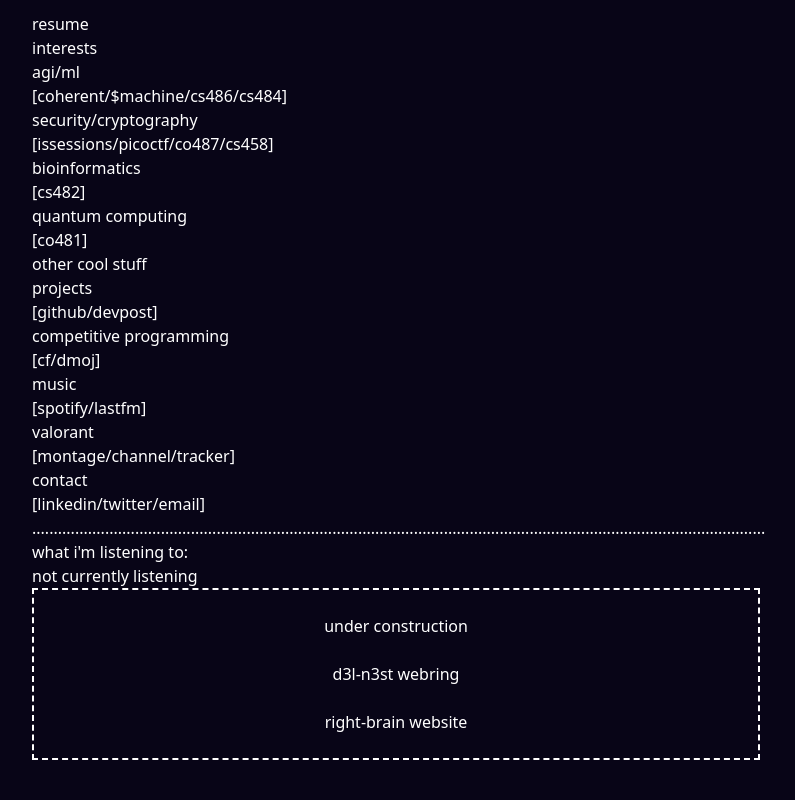
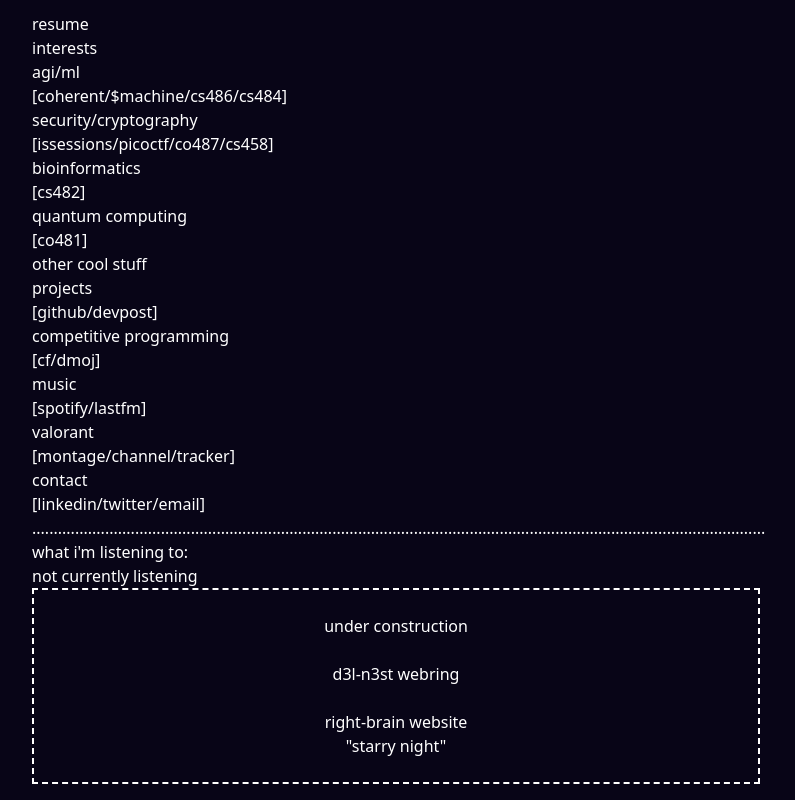
Before and after one commit to LeonDong02/zeroultra, a Next.js app: page / in a window 1280 px wide. Shown: the part 884-1684 px from the top of the page, without its empty margins (244-1039 px from the left). Before the commit the page ends 1660 px from the top, so only its background shows below. Built offline with nearby package versions, Linux system fonts and the light colour scheme; no server answers.

Commit message:
Update construction.js

```diff
--- a/pages/components/construction.js
+++ b/pages/components/construction.js
@@ -13,6 +13,9 @@ export default function Construction() {
                     right-brain website
                 </a>
             </div>
+            <div class="construction text-violet-500">
+                "starry night"
+            </div>
             <br class="seperator"></br>
         </div>
     )
```
